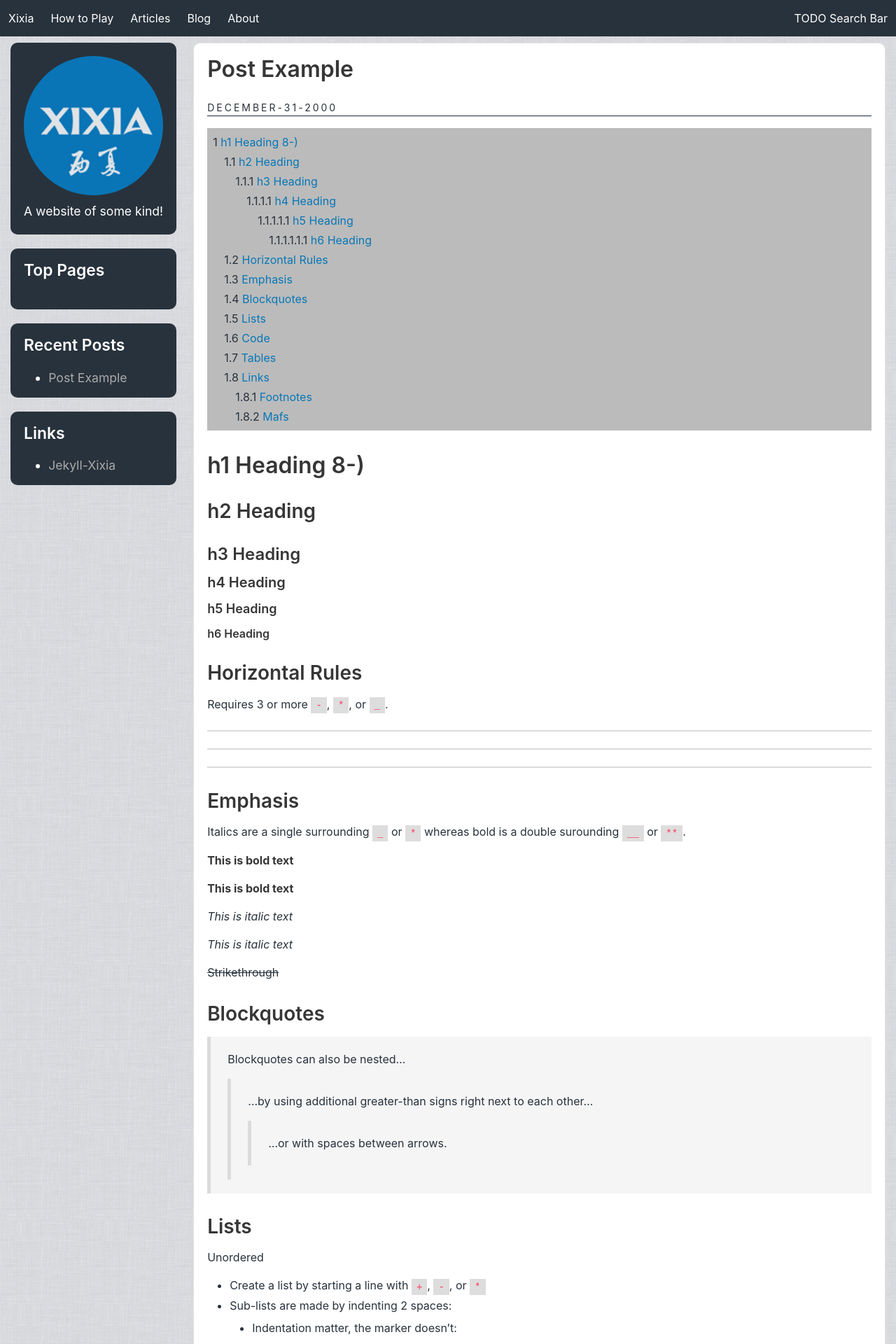
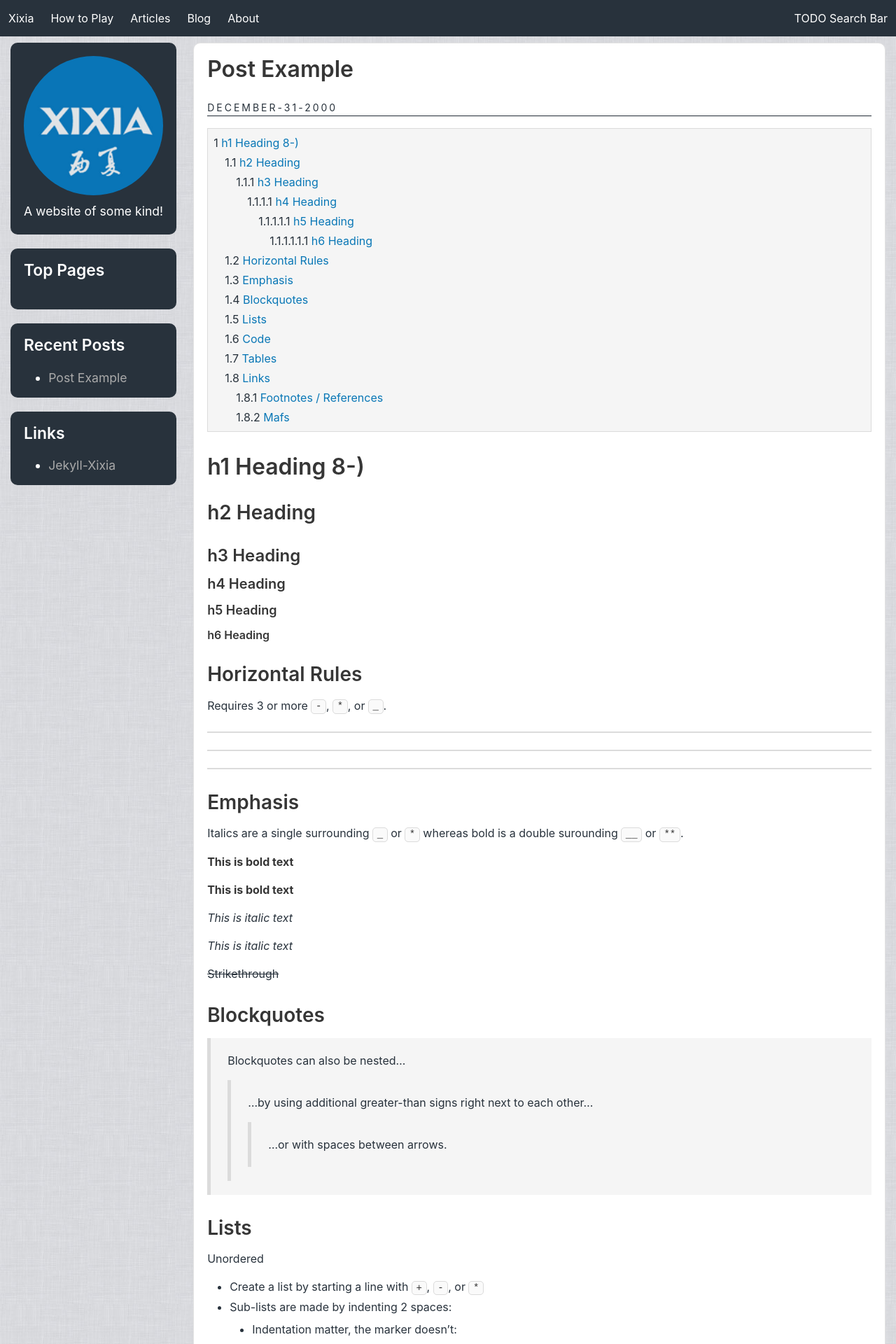
Before and after one commit to JJscott/JJScott.github.io, a Jekyll site: the page built from _posts/2000-12-31-post-template.markdown, in a window 1280 px wide. Shown: the top 1920 px of the page at 70% size. Built offline with Jekyll 4.4.1, drawn with Linux system fonts in a browser that asks for light colours; formulas are drawn with MathJax 3; some of the changed text lies outside the part shown.

Commit message:
Fixed TOC colors, code colors for highlight-rouge and added class for footnotes

```diff
--- a/_posts/2000-12-31-post-template.markdown
+++ b/_posts/2000-12-31-post-template.markdown
@@ -141,7 +141,7 @@ Center and Right aligned columns with footer
 [link with title](http://nodeca.github.io/pica/demo/ "title text!")
 
 
-### [Footnotes](https://github.com/markdown-it/markdown-it-footnote)
+### Footnotes / References
 
 Footnote 1 link[^first].
 
--- a/_sass/xixia/_page.scss
+++ b/_sass/xixia/_page.scss
@@ -88,16 +88,6 @@ $page-table-foot-cell-background-color: $white-ter !default;
     padding: $page-blockquote-padding;
   }
 
-  // code {
-  //     background-color: $white-bis;
-  //     color: $text-strong;
-  //     font-size: 0.875em;
-  //     font-weight: normal;
-  //     padding: 0.1em 0.4em;
-  //     border-radius: 5px;
-  //     border: 1px solid $border;
-  // }
-
   ol {
     list-style: decimal outside;
     margin-left: 2em;
@@ -106,7 +96,8 @@ $page-table-foot-cell-background-color: $white-ter !default;
 
   // specific styling for Kramdown {:TOC}
   ol#markdown-toc {
-    background-color: #bbb;
+    background-color: $white-ter;
+    border: 1px solid $border;
     counter-reset: item;
     margin-left: 0em;
     padding: 0.5em;
@@ -140,7 +131,7 @@ $page-table-foot-cell-background-color: $white-ter !default;
     margin: 1.5rem 0rem;
   }
 
-  dd{ margin-left: 2em }
+  dd { margin-left: 2em }
 
   figure {
     &:not(:first-child){ margin-top: 2em; }
@@ -149,8 +140,19 @@ $page-table-foot-cell-background-color: $white-ter !default;
     figcaption { text-align: center; font-style: italic; }
   }
 
+  code.highlighter-rouge {
+      background-color: $white-bis;
+      color: $text-strong;
+      font-size: 0.875em;
+      font-weight: normal;
+      padding: 0.1em 0.4em;
+      border-radius: 5px;
+      border: 1px solid $border;
+  }
+
   pre {
-    //TODO better pre
+    background: #eee;
+    color: #000;
     -webkit-overflow-scrolling: touch;
     overflow-x: auto;
     padding: $page-pre-padding;
@@ -158,7 +160,7 @@ $page-table-foot-cell-background-color: $white-ter !default;
     word-wrap: normal;
   }
 
-  sup, sub{ font-size: 75% }
+  sup, sub { font-size: 75% }
 
   table {
     background-color: $page-table-background-color;
@@ -198,4 +200,10 @@ $page-table-foot-cell-background-color: $white-ter !default;
   &.is-small { font-size: $size-small; }
   &.is-medium { font-size: $size-medium; }
   &.is-large { font-size: $size-large; }
+
+
+  // footnotes in Kramdown
+  .footnotes {
+    font-size: $size-small;
+  }
 }
--- a/_sass/xixia/_syntax-highlighting.scss
+++ b/_sass/xixia/_syntax-highlighting.scss
@@ -4,9 +4,6 @@
  * MIT License
  */
 .highlight {
-  background: #eee;
-  color: #000;
-
   .c     { color: #998; font-style: italic } // Comment
   .err   { color: #a61717; background-color: #e3d2d2 } // Error
   .k     { font-weight: bold } // Keyword
```
